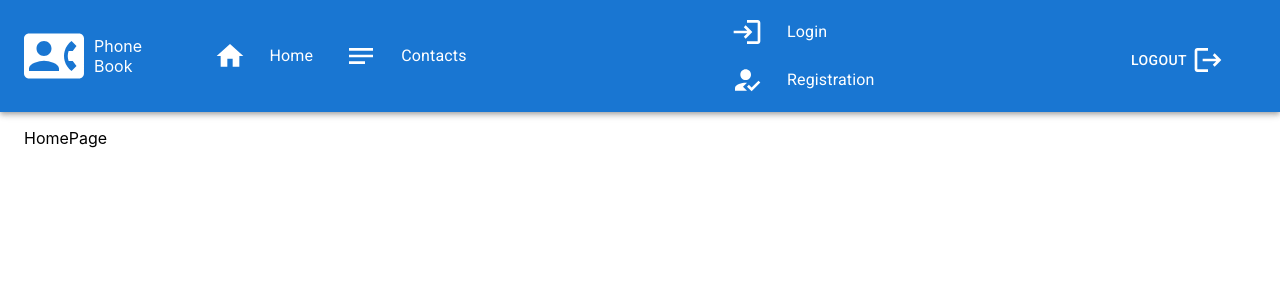
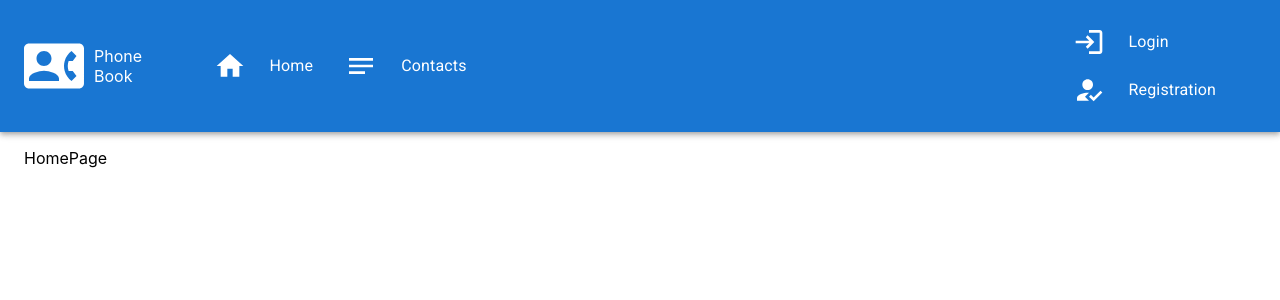
Before and after one commit to nazarii-lozynskyi/goit-react-hw-08-phonebook-react-router-dom-5.2.0, a React (Create React App) app: page / in a window 1280 px wide. Shown: the top 300 px of the page. Built offline with nearby package versions, Linux system fonts and the light colour scheme.

Commit message:
Update MyAppBar.jsx

```diff
--- a/src/components/MyAppBar/MyAppBar.jsx
+++ b/src/components/MyAppBar/MyAppBar.jsx
@@ -1,14 +1,23 @@
+import { useSelector } from "react-redux";
+
 import Navigation from "../Navigation";
 import UserMenu from "../UserMenu";
 import AuthNav from "../AuthNav";
 import Header from "../Header";
 
+import { authSelectors } from "../../redux/auth";
+
 import { ContactPhone } from "@mui/icons-material";
 import { Box, Toolbar, AppBar, Container, Icon } from "@mui/material";
 
 export default function MyAppBar() {
+  const isLoggedIn = useSelector(authSelectors.getIsLoggedIn);
+
   return (
-    <AppBar position="static">
+    <AppBar
+      position="static"
+      sx={{ paddingTop: "10px", paddingBottom: "10px" }}
+    >
       <Toolbar>
         <Icon color="inherit" sx={{ width: "60px", height: "60px" }}>
           <ContactPhone sx={{ width: "100%", height: "100%" }} />
@@ -28,13 +37,15 @@ export default function MyAppBar() {
             <Navigation />
           </Box>
 
-          <Box>
-            <AuthNav />
-          </Box>
-
-          <Box>
-            <UserMenu />
-          </Box>
+          {isLoggedIn ? (
+            <Box>
+              <UserMenu />
+            </Box>
+          ) : (
+            <Box>
+              <AuthNav />
+            </Box>
+          )}
         </Container>
       </Toolbar>
     </AppBar>
```
